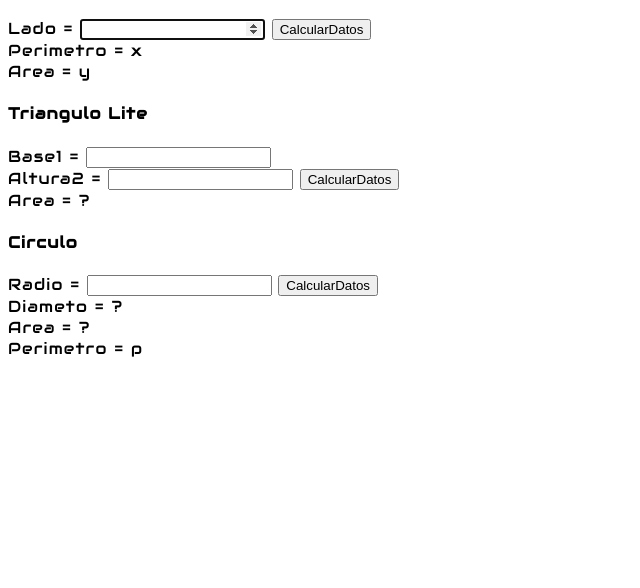
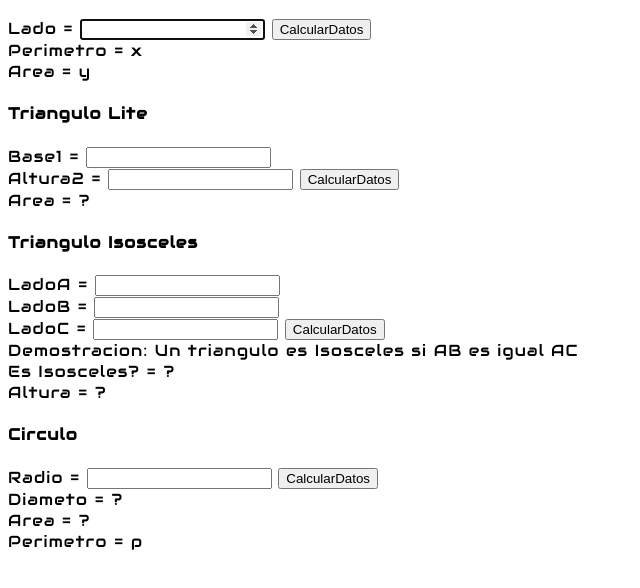
Before and after one commit to rroderickk/curso-practico-js, a plain HTML site: page figuras.html in a window 1280 px wide. Shown: the part 108-696 px from the top of the page, without its empty margins (0-640 px from the left). Drawn offline with Linux system fonts and the light colour scheme; a web font is replaced by a local one.

Commit message:
graficos listo el esquema html

```diff
--- a/figuras.html
+++ b/figuras.html
@@ -44,11 +44,35 @@
     </section>
 
     <section>
+        <h4>Triangulo Isosceles</h4>
+        <form>
+            <label for="inputTrianguloIL1">LadoA = </label>
+            <input id="inputTrianguloIL1" type="number"></input><br/>
+            <label for="inputTrianguloIL2">LadoB = </label>
+            <input id="inputTrianguloIL2" type="number" ></input><br/>
+            <label for="inputTrianguloIL3">LadoC = </label>
+            <input id="inputTrianguloIL3" type="number" ></input>
+            <button type="button" id="buttonTriangulo" onclick="
+                isosceles(
+                parseInt(document.getElementById('inputTrianguloIL1').value),
+                parseInt(document.getElementById('inputTrianguloIL2').value),
+                parseInt(document.getElementById('inputTrianguloIL3').value)
+                )
+            ">CalcularDatos
+            </button><br/>
+            <a>Demostracion: Un triangulo es Isosceles si AB es igual AC</a><br/>
+            <label id="">Es Isosceles? = </label><label id="labelResultI">?</label><br/>
+            <label id="">Altura = </label><label id="labelResultAT">?</label>
+        </form>
+    </section>
+
+
+    <section>
         <h4>Circulo</h4>
         <form>
             <label for="inputCirculo">Radio = </label>
             <input id="inputCirculo" type="number"></input>
-            <button type="button" id="buttonCirculo" onclick="resultCirculo(document.getElementById('inputCirculo').value)">CalcularDatos</button>
+            <button type="button" id="buttonCirculo" onclick="resultCirculo(parseInt(document.getElementById('inputCirculo').value))">CalcularDatos</button>
             <br/>
             <label id="">Diameto = </label><label id="labelResultDC">?</label><br/>
             <label id="">Area = </label><label id="labelResultDA">?</label><br/>
--- a/figuras.js
+++ b/figuras.js
@@ -1,3 +1,4 @@
+/*
 //? Codigo del Cuadrado.
 console.group('Cuadrado');
 function CalculaPerimetroDelCuadrado(l) {
@@ -9,16 +10,13 @@ function CalculaPerimetroDelCuadrado(l) {
 CalculaPerimetroDelCuadrado(10);
 console.groupEnd('Cuadrado');
 
-
 //? Codigo del Triangulo Lite.
-/* console.group('Triangulo')
+console.group('Triangulo')
 function CalculaPerimetroDelTriangulo(base,altura) {
     return PerimetroDelTriangulo;
 }
 CalculaPerimetroDelTriangulo();
 console.groupEnd('Triangulo');
-
- */
 
 //? Codigo del Circulo.
 console.group('Circulo')
@@ -32,18 +30,45 @@ function CalculaPerimetroDelCirculo(Radio) {
 }
 CalculaPerimetroDelCirculo(10);
 console.groupEnd('Circulo');
+*/
 
 //todo Codigo del Renderizado cuadrado.
 function resultCuadrado(e) {
-    result = CalculaPerimetroDelCuadrado(e)
-    labelResult.innerHTML = `${result} cm`;
+    labelResult.innerHTML = `${+e*4} cm`;
     labelResult2.innerHTML = `${+e*+e} cm^2`;
-}
+};
 
-//todo Codigo del Renderizado triangulo.
+//todo Codigo del Renderizado triangulo lite.
 function resultTriangulo(base,altura) {
     labelResultTA.innerHTML =`${(+base * +altura)/2} cm^2`;
-}
+};
+
+//todo Codigo del Renderizado triangulo isosceles.
+function isosceles(l1, l2, l3) {
+
+    function resultTrianguloIsosceles(a,b,c) {
+        let ab = a-b;
+        let ac = a-c;
+        let $Isosceles = ab == ac ? true : false;
+        labelResultI.innerHTML =`${$Isosceles}`;
+    }
+
+    function altura(base, lado) {
+        console.log({base, lado})
+        let altura = Math.sqrt(Math.pow(base/2,2) + Math.pow(lado,2))
+        console.log(altura.toFixed(2))
+        return altura.toFixed(2);
+    }
+
+    if ((l1 === l2 && l1 != l3) || (l1 == l3 && l1 != l2) || (l2 == l3 && l1 != l3)){
+        l1 === l2
+            ? labelResultAT.innerHTML =`${altura(l3,l1)} cm`
+            : l1 === l3
+                ? labelResultAT.innerHTML =`${altura(l2, l1)}`
+                : labelResultAT.innerHTML =`${altura(l1, l3)}`
+    }
+    return resultTrianguloIsosceles(l1,l2,l3);
+};
 
 //todo Codigo del Renderizado circulo.
 function resultCirculo(Radio) {
@@ -53,4 +78,4 @@ function resultCirculo(Radio) {
     labelResultDC.innerHTML =`${Radio*2} cm`;
     labelResultDA.innerHTML =`${Area.toFixed(2)} cm^2`;
     labelResultP.innerHTML =`${Perimetro.toFixed(2)} cm`;
-}
+};
```
Also changed, not shown: 1 other file.
